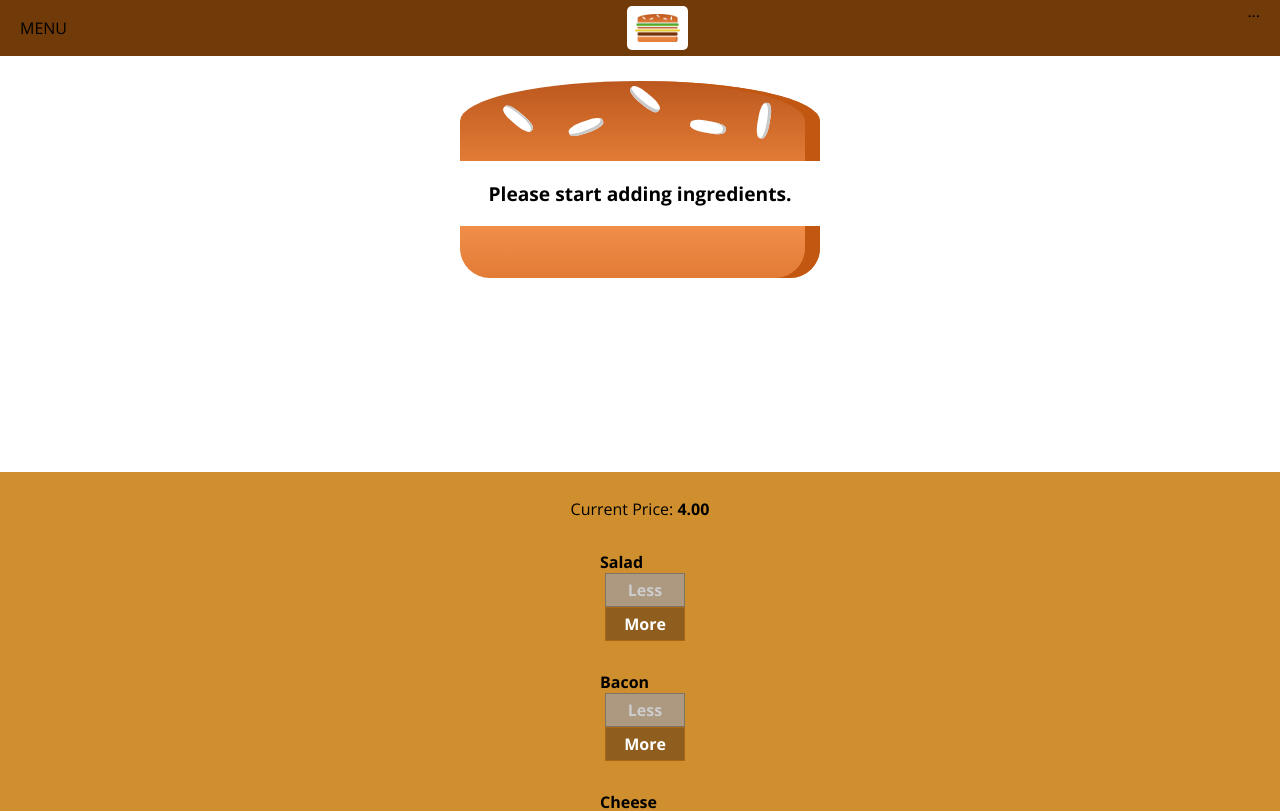
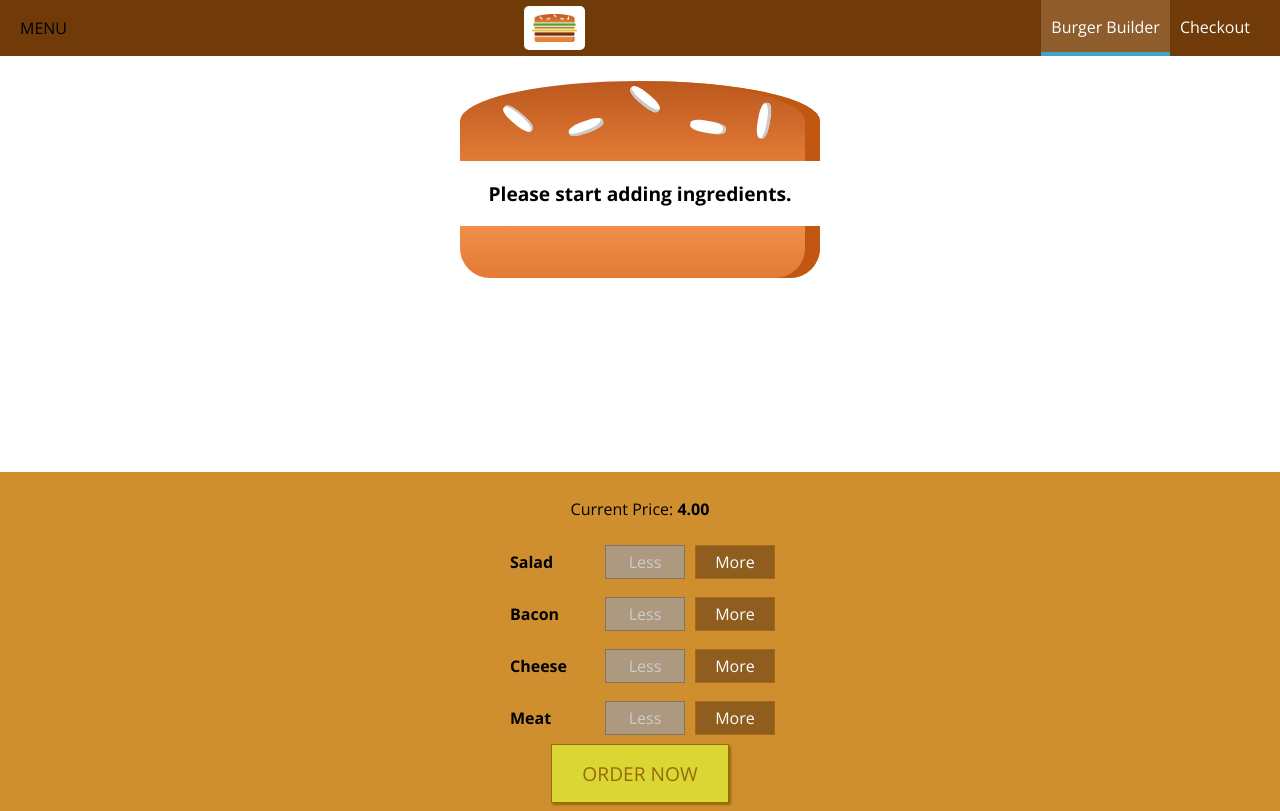
Before and after one commit to jbaisden/BurgerBuilder, a React app: page / in a window 1280 px wide. Shown: the top 811 px of the page. Built offline with nearby package versions, Linux system fonts and the light colour scheme.

Commit message:
Added navigationitem/navigationitems

```diff
--- a/src/components/Burger/BuildControls/BuildControl/BuildControl.js
+++ b/src/components/Burger/BuildControls/BuildControl/BuildControl.js
@@ -1,16 +1,20 @@
-import React from 'react';
-import classes from './BuildControl.css';
+import React from "react";
+import classes from "./BuildControl.css";
 
-const buildControl = (props) => (
-    <div className={classes.BuildControl} >
-        <div  className={classes.Label} >
-            {props.label}
-            <button disabled={props.disabled}
-            onClick={props.removed}
-            className={classes.Less} >Less</button>
-            <button onClick={props.added} className={classes.More} >More</button>
-        </div>
-    </div>
+const buildControl = props => (
+  <div className={classes.BuildControl}>
+    <div className={classes.Label}>{props.label}</div>
+    <button
+      disabled={props.disabled}
+      onClick={props.removed}
+      className={classes.Less}
+    >
+      Less
+    </button>
+    <button onClick={props.added} className={classes.More}>
+      More
+    </button>
+  </div>
 );
 
 export default buildControl;
--- /dev/null
+++ b/src/components/Navigation/NavigationItems/NavigationItem/NavigationItem.css
@@ -0,0 +1,25 @@
+.NavigationItem {
+  margin: 0;
+  box-sizing: border-box;
+  display: flex;
+  height: 100%;
+  align-items: center;
+}
+
+.NavigationItem a {
+  color: white;
+  text-decoration: none;
+  height: 100%;
+  padding: 16px 10px;
+  border-bottom: 4px solid transparent;
+  box-sizing: border-box;
+  display: block;
+}
+
+.NavigationItem a:hover,
+.NavigationItem a:active,
+.NavigationItem a.active {
+  background-color: #8f5c2c;
+  border-bottom: 4px solid #40a4c8;
+  color: white;
+}
--- /dev/null
+++ b/src/components/Navigation/NavigationItems/NavigationItem/NavigationItem.js
@@ -0,0 +1,12 @@
+import React from "react";
+import classes from "./NavigationItem.css";
+
+const navigationItem = props => (
+  <li className={classes.NavigationItem}>
+    <a className={props.active ? classes.active : null} href={props.link}>
+      {props.children}
+    </a>
+  </li>
+);
+
+export default navigationItem;
--- /dev/null
+++ b/src/components/Navigation/NavigationItems/NavigationItems.css
@@ -0,0 +1,8 @@
+.NavigationItems {
+  margin: 0;
+  padding: 0;
+  list-style: none;
+  display: flex;
+  align-items: center;
+  height: 100%;
+}
--- /dev/null
+++ b/src/components/Navigation/NavigationItems/NavigationItems.js
@@ -0,0 +1,14 @@
+import React from "react";
+import classes from "./NavigationItems.css";
+import NavigationItem from "./NavigationItem/NavigationItem";
+
+const navigationItems = () => (
+  <ul className={classes.NavigationItems}>
+    <NavigationItem link="/" active>
+      Burger Builder
+    </NavigationItem>
+    <NavigationItem link="/">Checkout</NavigationItem>
+  </ul>
+);
+
+export default navigationItems;
--- a/src/components/Navigation/Toolbar/Toolbar.js
+++ b/src/components/Navigation/Toolbar/Toolbar.js
@@ -1,12 +1,15 @@
 import React from "react";
 import classes from "./Toolbar.css";
 import Logo from "../../Logo/Logo";
+import NavigationItems from "../NavigationItems/NavigationItems";
 
 const toolbar = toolbar => (
   <header className={classes.Toolbar}>
     <div>MENU</div>
     <Logo />
-    <nav>...</nav>
+    <nav>
+      <NavigationItems />
+    </nav>
   </header>
 );
 
```
